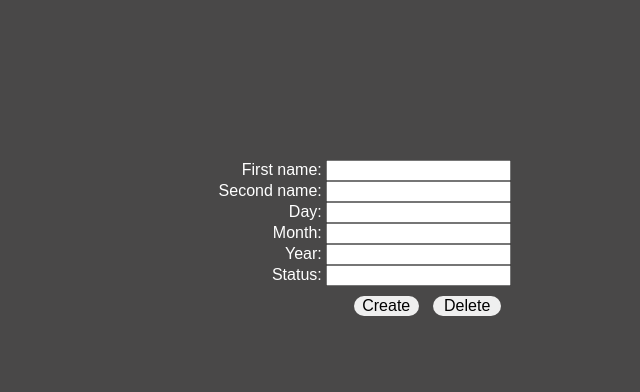
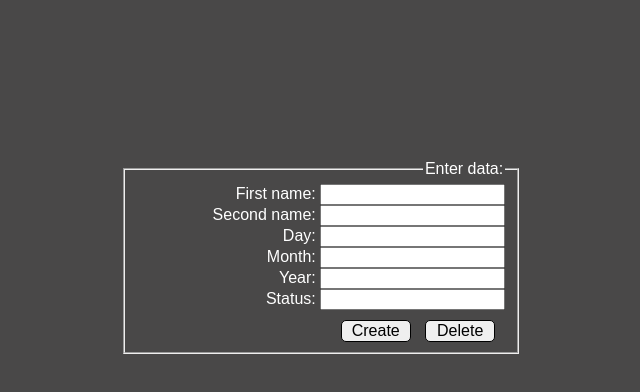
Before and after one commit to AliaksandrZakharevich/js_courses, a plain HTML site: page js_courses/hw 1/1 task/item.html in a window 1280 px wide. Shown: the whole page, without its empty margins (192-832 px from the left). Drawn offline with Linux system fonts and the light colour scheme.

Commit message:
Update item.html

```diff
--- a/js_courses/hw 1/1 task/item.html
+++ b/js_courses/hw 1/1 task/item.html
@@ -11,9 +11,11 @@
     </head>
 
     <body>
-            <div align=center style="border:0px solid green; width:55%;">
-                <div align=right style="margin-top:160px;">
-                    <form>
+             <div align=right style="border:0px solid green; width:55%; margin-left:10px;">
+                <div  style=" width:400px; margin-top:160px;">
+                    <form align=right style ="color: White"; >
+                        <fieldset>
+                            <legend>Enter data:</legend>
                         First name:
                         <input type="text" name="coutry_name"><br>
                         Second name:
@@ -26,8 +28,9 @@
                         <input type="text" name="Year"><br>
                         Status:
                         <input type="text" name="Status"><br>
-                        <input type="submit" value="Create" style="border-radius:15px; width:65px;  margin-right:10px; font-size: 100%; margin-top: 10px; border: 0px solid black;">
-                        <input type="submit" value="Delete" style="border-radius:15px; width:68px;  margin-right:10px; font-size: 100%; margin-top: 10px; border: 0px solid black;">
+                        <input type="submit" value="Create" style= " border-radius:5px; width:70px;  margin-right:10px; font-size: 100%; margin-top: 10px; border: 1px solid black;">
+                        <input type="submit" value="Delete" style="border-radius:5px; width:70px;  margin-right:10px; font-size: 100%; margin-top: 10px; border: 1px solid black;">
+                        </fieldset>
                     </form>
 
                 </div>
```
